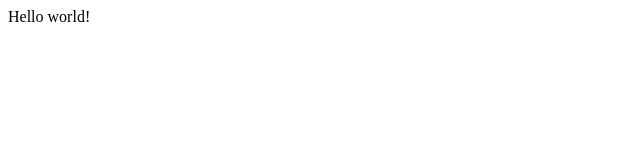
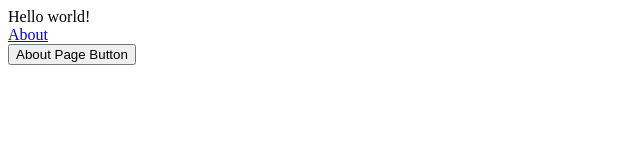
Before and after one commit to rooshanahmed/Gatsby-Demo, a Gatsby site: page / in a window 1280 px wide. Shown: the whole page, without its empty margins (0-640 px from the left). Built offline with nearby package versions, Linux system fonts and the light colour scheme; Gatsby itself is replaced by a stand-in of ours.

Commit message:
index.tsx updated

```diff
--- a/src/pages/index.tsx
+++ b/src/pages/index.tsx
@@ -1,10 +1,17 @@
 import React from "react"
+import { Link, navigate } from "gatsby"
+
 
 export default function Home() {
   return(
     <div>
       Hello world!
-
+      <br />
+      <Link to='/about'>About</Link>
+      <br />
+      <button onClick={() => {
+        navigate("/about")
+      }}>About Page Button</button>
     </div>
   )
 }
```
